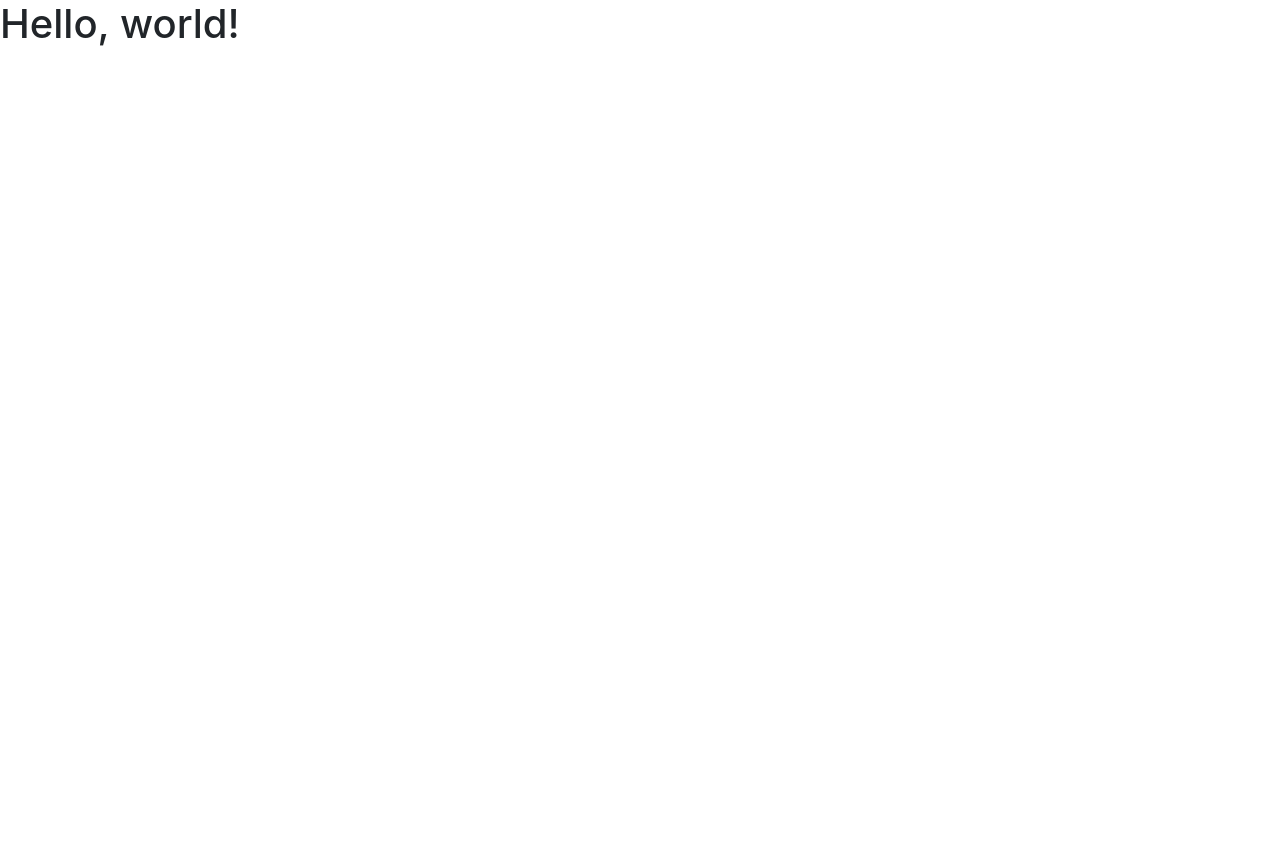
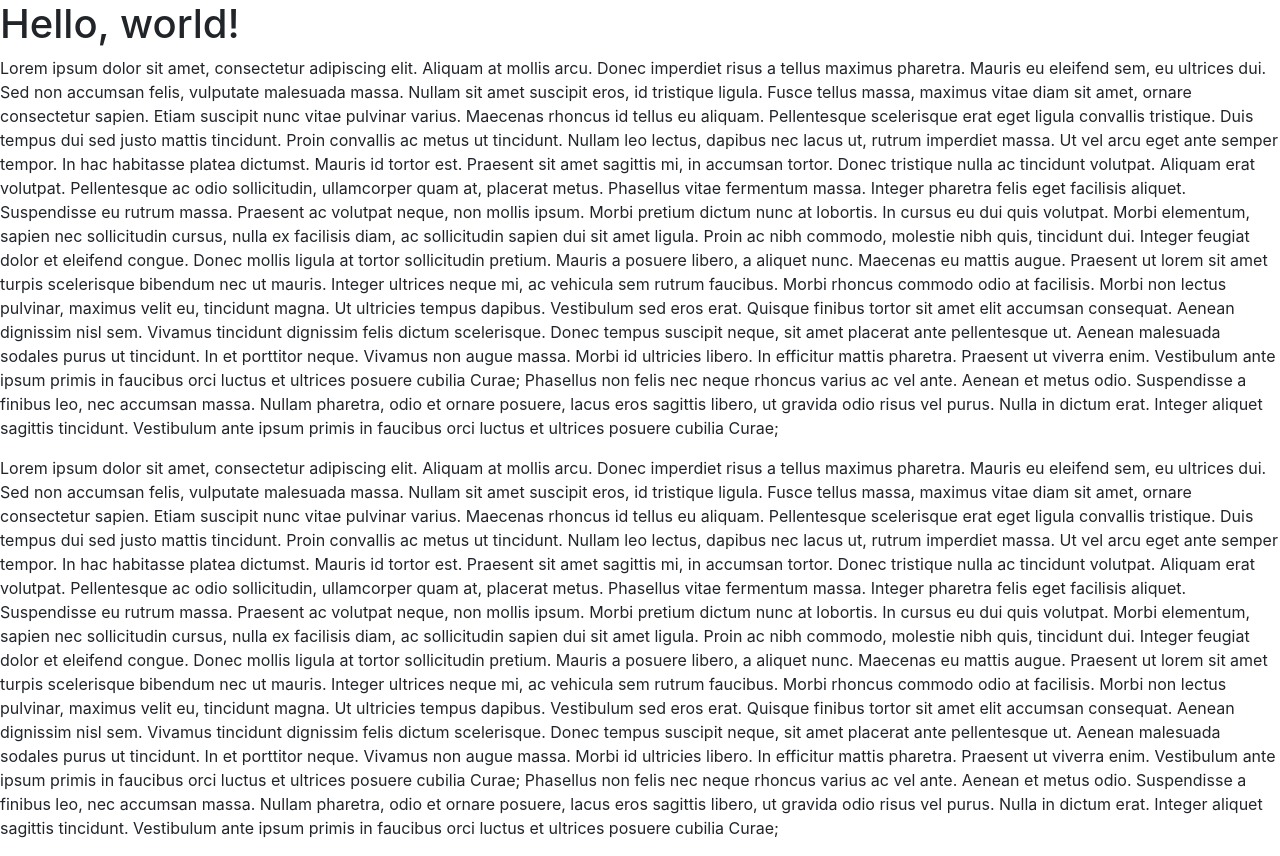
Before and after one commit to szaybus/BootstrapTest, a plain HTML site: page index.html in a window 1280 px wide. Before the commit the page ends 800 px from the top, so only its background shows below. Drawn offline with nearby package versions, Linux system fonts and the light colour scheme.

Commit message:
Added text

```diff
--- a/index.html
+++ b/index.html
@@ -12,7 +12,28 @@
   </head>
   <body>
     <h1>Hello, world!</h1>
+    <p>
+      Lorem ipsum dolor sit amet, consectetur adipiscing elit. Aliquam at mollis arcu. Donec imperdiet risus a tellus maximus pharetra. Mauris eu eleifend sem, eu ultrices dui. Sed non accumsan felis, vulputate malesuada massa. Nullam sit amet suscipit eros, id tristique ligula. Fusce tellus massa, maximus vitae diam sit amet, ornare consectetur sapien. Etiam suscipit nunc vitae pulvinar varius. Maecenas rhoncus id tellus eu aliquam. Pellentesque scelerisque erat eget ligula convallis tristique. Duis tempus dui sed justo mattis tincidunt.
 
+      Proin convallis ac metus ut tincidunt. Nullam leo lectus, dapibus nec lacus ut, rutrum imperdiet massa. Ut vel arcu eget ante semper tempor. In hac habitasse platea dictumst. Mauris id tortor est. Praesent sit amet sagittis mi, in accumsan tortor. Donec tristique nulla ac tincidunt volutpat. Aliquam erat volutpat. Pellentesque ac odio sollicitudin, ullamcorper quam at, placerat metus. Phasellus vitae fermentum massa. Integer pharetra felis eget facilisis aliquet. Suspendisse eu rutrum massa. Praesent ac volutpat neque, non mollis ipsum. Morbi pretium dictum nunc at lobortis. In cursus eu dui quis volutpat. Morbi elementum, sapien nec sollicitudin cursus, nulla ex facilisis diam, ac sollicitudin sapien dui sit amet ligula.
+
+      Proin ac nibh commodo, molestie nibh quis, tincidunt dui. Integer feugiat dolor et eleifend congue. Donec mollis ligula at tortor sollicitudin pretium. Mauris a posuere libero, a aliquet nunc. Maecenas eu mattis augue. Praesent ut lorem sit amet turpis scelerisque bibendum nec ut mauris. Integer ultrices neque mi, ac vehicula sem rutrum faucibus. Morbi rhoncus commodo odio at facilisis.
+
+      Morbi non lectus pulvinar, maximus velit eu, tincidunt magna. Ut ultricies tempus dapibus. Vestibulum sed eros erat. Quisque finibus tortor sit amet elit accumsan consequat. Aenean dignissim nisl sem. Vivamus tincidunt dignissim felis dictum scelerisque. Donec tempus suscipit neque, sit amet placerat ante pellentesque ut. Aenean malesuada sodales purus ut tincidunt. In et porttitor neque. Vivamus non augue massa. Morbi id ultricies libero. In efficitur mattis pharetra. Praesent ut viverra enim.
+
+      Vestibulum ante ipsum primis in faucibus orci luctus et ultrices posuere cubilia Curae; Phasellus non felis nec neque rhoncus varius ac vel ante. Aenean et metus odio. Suspendisse a finibus leo, nec accumsan massa. Nullam pharetra, odio et ornare posuere, lacus eros sagittis libero, ut gravida odio risus vel purus. Nulla in dictum erat. Integer aliquet sagittis tincidunt. Vestibulum ante ipsum primis in faucibus orci luctus et ultrices posuere cubilia Curae;
+    </p>
+    <p>
+      Lorem ipsum dolor sit amet, consectetur adipiscing elit. Aliquam at mollis arcu. Donec imperdiet risus a tellus maximus pharetra. Mauris eu eleifend sem, eu ultrices dui. Sed non accumsan felis, vulputate malesuada massa. Nullam sit amet suscipit eros, id tristique ligula. Fusce tellus massa, maximus vitae diam sit amet, ornare consectetur sapien. Etiam suscipit nunc vitae pulvinar varius. Maecenas rhoncus id tellus eu aliquam. Pellentesque scelerisque erat eget ligula convallis tristique. Duis tempus dui sed justo mattis tincidunt.
+
+      Proin convallis ac metus ut tincidunt. Nullam leo lectus, dapibus nec lacus ut, rutrum imperdiet massa. Ut vel arcu eget ante semper tempor. In hac habitasse platea dictumst. Mauris id tortor est. Praesent sit amet sagittis mi, in accumsan tortor. Donec tristique nulla ac tincidunt volutpat. Aliquam erat volutpat. Pellentesque ac odio sollicitudin, ullamcorper quam at, placerat metus. Phasellus vitae fermentum massa. Integer pharetra felis eget facilisis aliquet. Suspendisse eu rutrum massa. Praesent ac volutpat neque, non mollis ipsum. Morbi pretium dictum nunc at lobortis. In cursus eu dui quis volutpat. Morbi elementum, sapien nec sollicitudin cursus, nulla ex facilisis diam, ac sollicitudin sapien dui sit amet ligula.
+
+      Proin ac nibh commodo, molestie nibh quis, tincidunt dui. Integer feugiat dolor et eleifend congue. Donec mollis ligula at tortor sollicitudin pretium. Mauris a posuere libero, a aliquet nunc. Maecenas eu mattis augue. Praesent ut lorem sit amet turpis scelerisque bibendum nec ut mauris. Integer ultrices neque mi, ac vehicula sem rutrum faucibus. Morbi rhoncus commodo odio at facilisis.
+
+      Morbi non lectus pulvinar, maximus velit eu, tincidunt magna. Ut ultricies tempus dapibus. Vestibulum sed eros erat. Quisque finibus tortor sit amet elit accumsan consequat. Aenean dignissim nisl sem. Vivamus tincidunt dignissim felis dictum scelerisque. Donec tempus suscipit neque, sit amet placerat ante pellentesque ut. Aenean malesuada sodales purus ut tincidunt. In et porttitor neque. Vivamus non augue massa. Morbi id ultricies libero. In efficitur mattis pharetra. Praesent ut viverra enim.
+
+      Vestibulum ante ipsum primis in faucibus orci luctus et ultrices posuere cubilia Curae; Phasellus non felis nec neque rhoncus varius ac vel ante. Aenean et metus odio. Suspendisse a finibus leo, nec accumsan massa. Nullam pharetra, odio et ornare posuere, lacus eros sagittis libero, ut gravida odio risus vel purus. Nulla in dictum erat. Integer aliquet sagittis tincidunt. Vestibulum ante ipsum primis in faucibus orci luctus et ultrices posuere cubilia Curae;
+    </p>
     <!-- Optional JavaScript -->
     <!-- jQuery first, then Popper.js, then Bootstrap JS -->
     <script src="https://code.jquery.com/jquery-3.2.1.slim.min.js" integrity="sha384-KJ3o2DKtIkvYIK3UENzmM7KCkRr/rE9/Qpg6aAZGJwFDMVNA/GpGFF93hXpG5KkN" crossorigin="anonymous"></script>
```
